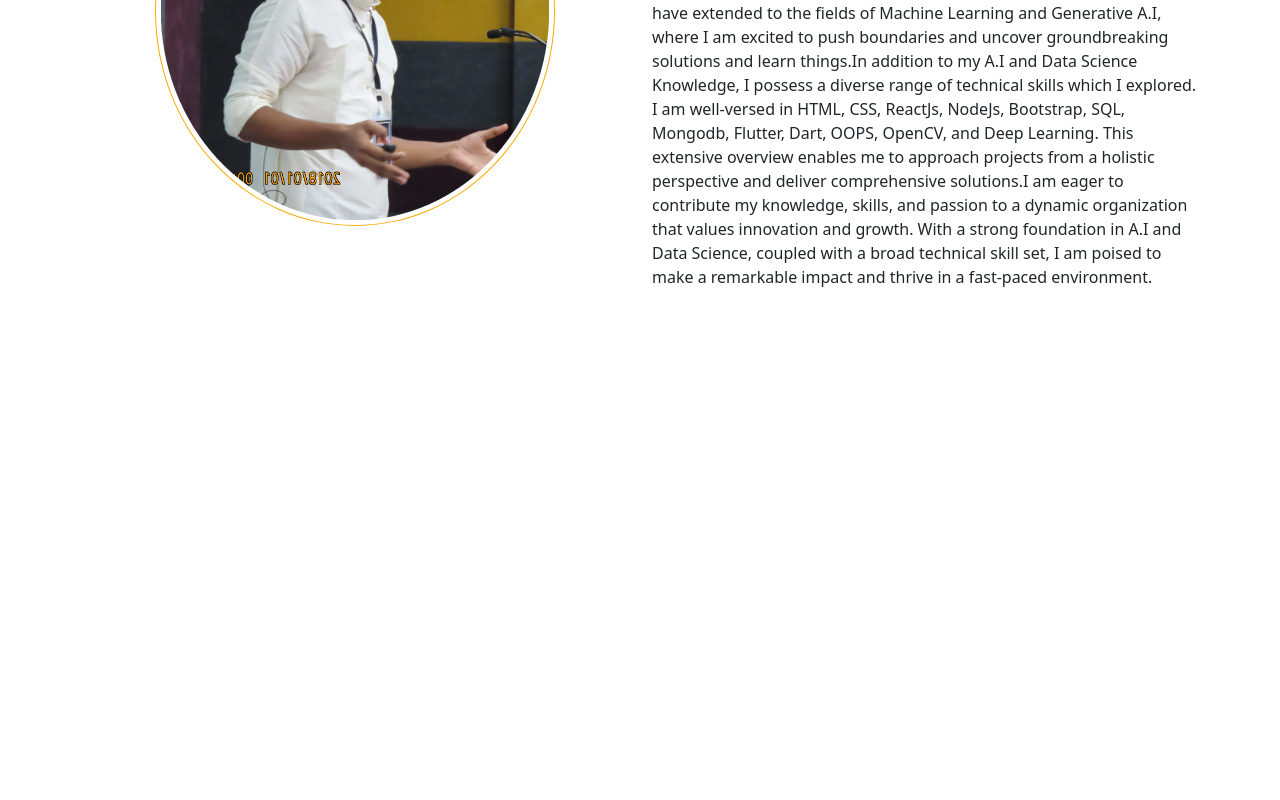
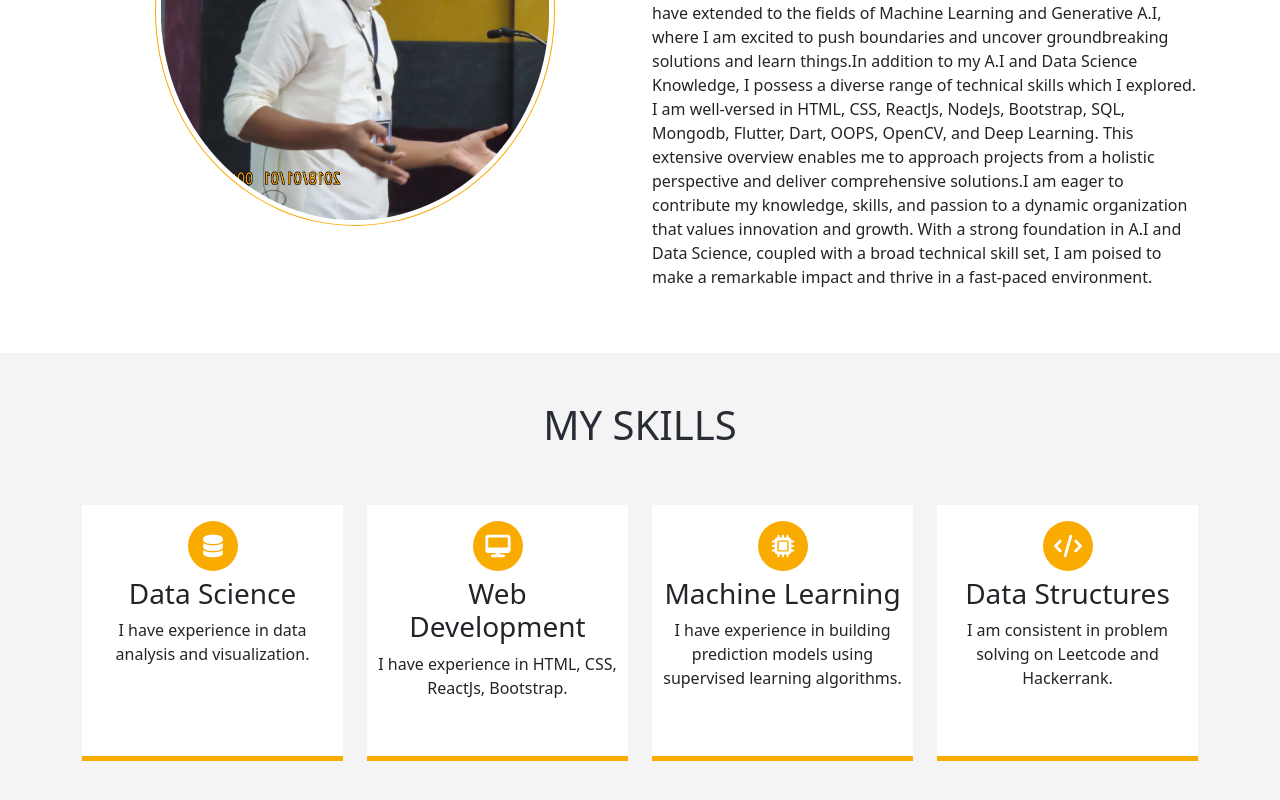
Before and after one commit to saurav2021c/Portfolio-project, a React (Create React App) app: page / in a window 1280 px wide. Shown: the part 1084-1884 px from the top of the page. Before the commit the page ends 1437 px from the top, so only its background shows below. Built offline with nearby package versions, Linux system fonts and the light colour scheme.

Commit message:
Services Completed

```diff
--- a/src/App.css
+++ b/src/App.css
@@ -2,11 +2,13 @@
 @import url('https://fonts.googleapis.com/css2?family=Roboto+Condensed:wght@300&family=Sacramento&display=swap');
 
 :root{
-  --primary-white: #fff;
+  --primary-white: #ffffff;
+  --primary-light-grey: #f4f4f4;
   --primary-orange: #f9ab00;
-  --primary-dark: rgba(255,255,255,0);
+  --primary-dark: rgba(52,58,64,0);
   --primary-red: #ef4035;
   --primary-hover-red: #f33501;
+  --primary-black: #282c34;
 }
 body{
   font-family: "Roboto Condensed" sans-serif !important;
@@ -174,7 +176,7 @@ nav ul li{
 }
 
 .about-heading{
-  color:#282c34 ;
+  color: var(--primary-black) ;
   font-family: "Sacramento";
   font-size: 3rem;
   padding-top: 1.2rem;
@@ -187,3 +189,55 @@ nav ul li{
     width: 10rem;
   }
 }
+
+ /************Skills************/
+ .skills{
+  text-align: center;
+  padding-bottom: 2rem;
+  background: var(--primary-light-grey);
+ }
+
+ .skills h1 {
+  color: var(--primary-black);
+  text-transform: uppercase;
+ }
+
+ .skills .circle{
+  position:relative;
+  margin: 0.375rem auto;
+  background: var(--primary-orange);
+  border-radius: 50%;
+  width: 3.125rem;
+  height: 3.125rem;
+ }
+
+ .skills .icon{
+  font-size: 1.4rem;
+  color: var(--primary-white);
+  position: absolute;
+  top: 50%;
+  left: 50%;
+  transform: translate(-50%, -50%);
+
+ }
+
+ .skills .box{
+  height: 16rem;
+  border-bottom: 0.3125rem solid var(--primary-orange);
+  padding: 0.625rem;
+  margin-bottom: 1.875rem;
+  background: var(--primary-white);
+ }
+
+ .skills .box:hover{
+  background: var(--primary-orange);
+  border-bottom: 0.3125rem solid var(--primary-dark);
+ }
+
+ .skills .box:hover .icon{
+  color: var(--primary-black);
+ }
+
+ .skills .box:hover .circle{
+  color: var(--primary-white);
+ }
--- a/src/App.js
+++ b/src/App.js
@@ -3,12 +3,14 @@ import 'bootstrap/dist/css/bootstrap.min.css';
 import Navbar from './components/Navbar';
 import Header from './components/Header';
 import AboutMe from './components/AboutMe';
+import Skills from './components/Skills';
 function App() {
   return (
     <>
     <Navbar />
     <Header />
     <AboutMe />
+    <Skills/>
     </>
   );
 }
--- /dev/null
+++ b/src/components/Skills.js
@@ -0,0 +1,49 @@
+import React from "react"
+import { FontAwesomeIcon } from "@fortawesome/react-fontawesome";
+import {faDesktop,faCode, faDatabase, faMicrochip} from "@fortawesome/free-solid-svg-icons";
+
+const Skills = () => {
+  return (
+    <div className="skills">
+        <h1 className="py-5">My Skills</h1>
+            <div className="container">
+                <div className="row">
+                    <div className="col-md-3 col-sm-6">
+                        <div className="box">
+                        <div className="circle"><FontAwesomeIcon className="icon"  icon={faDatabase} size="2x"/></div>
+                            <h3>Data Science</h3>
+                            <p>I have experience in data analysis and visualization.</p>
+                        </div>
+                    </div>
+                    {/*** */}
+                    <div className="col-md-3 col-sm-6">
+                        <div className="box">
+                        <div className="circle"><FontAwesomeIcon  className="icon" icon={faDesktop} size="2x"/></div>
+                            <h3>Web Development</h3>
+                            <p>I have experience in HTML, CSS, ReactJs, Bootstrap.</p>
+                        </div>
+                    </div>
+                    {/*** */}
+                    <div className="col-md-3 col-sm-6">
+                        <div className="box">
+                        <div className="circle"><FontAwesomeIcon className="icon" icon={faMicrochip} size="2x"/></div>
+                            <h3>Machine Learning</h3>
+                            <p>I have experience in building prediction models using supervised learning algorithms.</p>
+                        </div>
+                    </div>
+                    {/*** */}
+                    <div className="col-md-3 col-sm-6">
+                        <div className="box">
+                        <div className="circle"><FontAwesomeIcon className="icon" icon={faCode} size="2x"/></div>
+                            <h3>Data Structures</h3>
+                            <p>I am consistent in problem solving on Leetcode and Hackerrank.</p>
+                        </div>
+                    </div>
+                    {/*** */}
+                </div>
+            </div>
+        </div>
+  )
+}
+
+export default Skills
```
Also changed, not shown: 1 other file (tests, documents, lock files or other folders).
